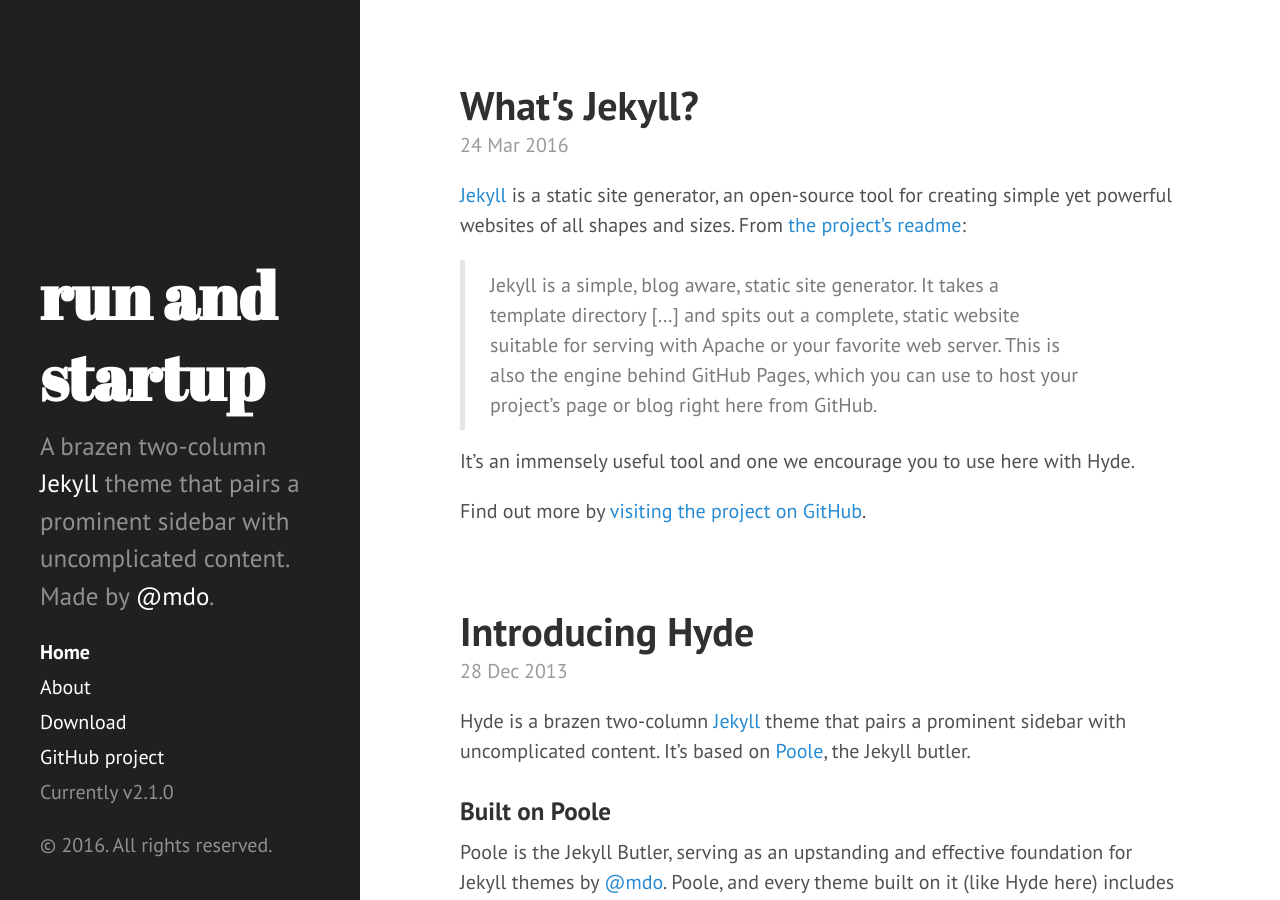
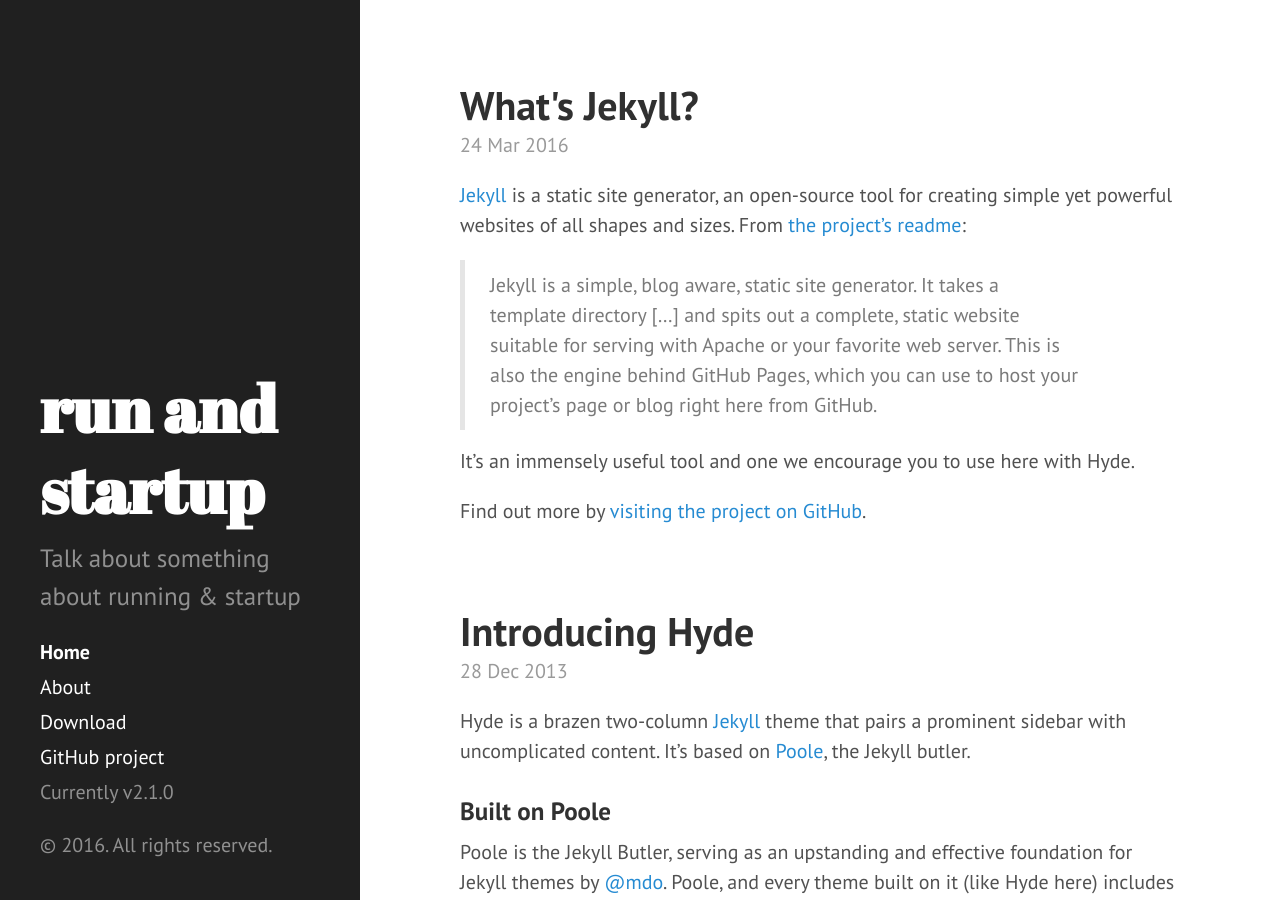
Before and after one commit to rundupio/rundupio.github.io, a Jekyll site: the page built from index.html, in a window 1280 px wide and 900 px high. Built offline with Jekyll 4.4.1, drawn with Linux system fonts in a browser that asks for light colours; the list of posts is cut into pages by our own code.

Commit message:
change the description

```diff
--- a/_config.yml
+++ b/_config.yml
@@ -11,7 +11,7 @@
 # Setup
 title:            run and startup
 tagline:          'a blog about run and startup'
-description:      'A brazen two-column <a href="http://jekyllrb.com" target="_blank">Jekyll</a> theme that pairs a prominent sidebar with uncomplicated content. Made by <a href="https://twitter.com/mdo" target="_blank">@mdo</a>.'
+description:      'Talk about something about running & startup'
 url:              http://rundupio.github.io
 baseurl:          /
 disqusid:	  'kkZlT5tYIYCm'
```
